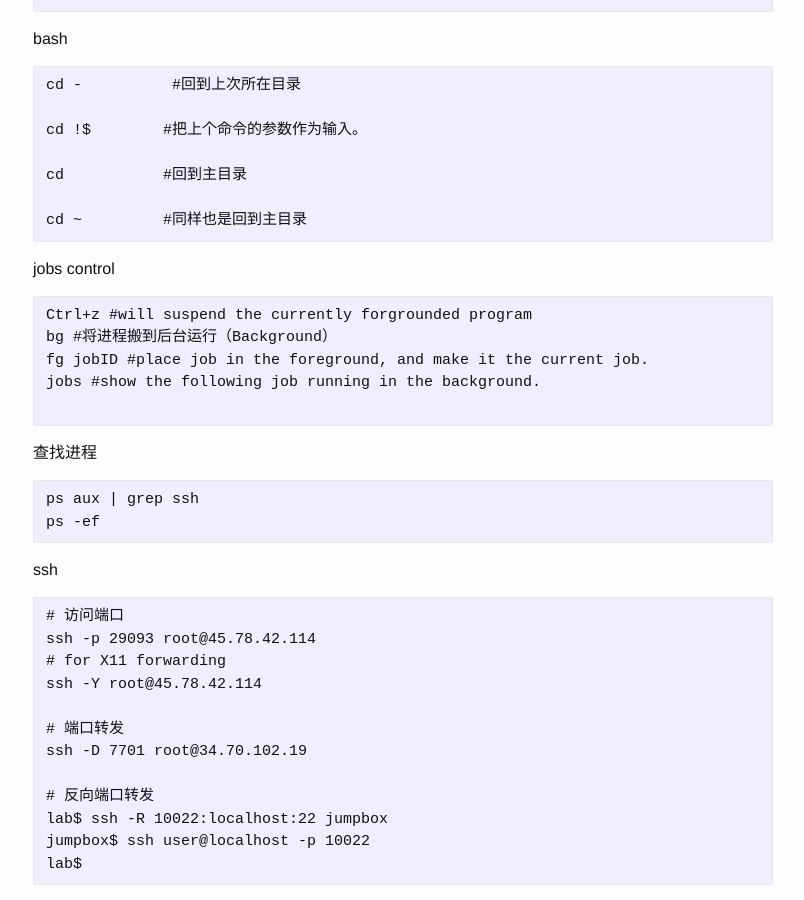
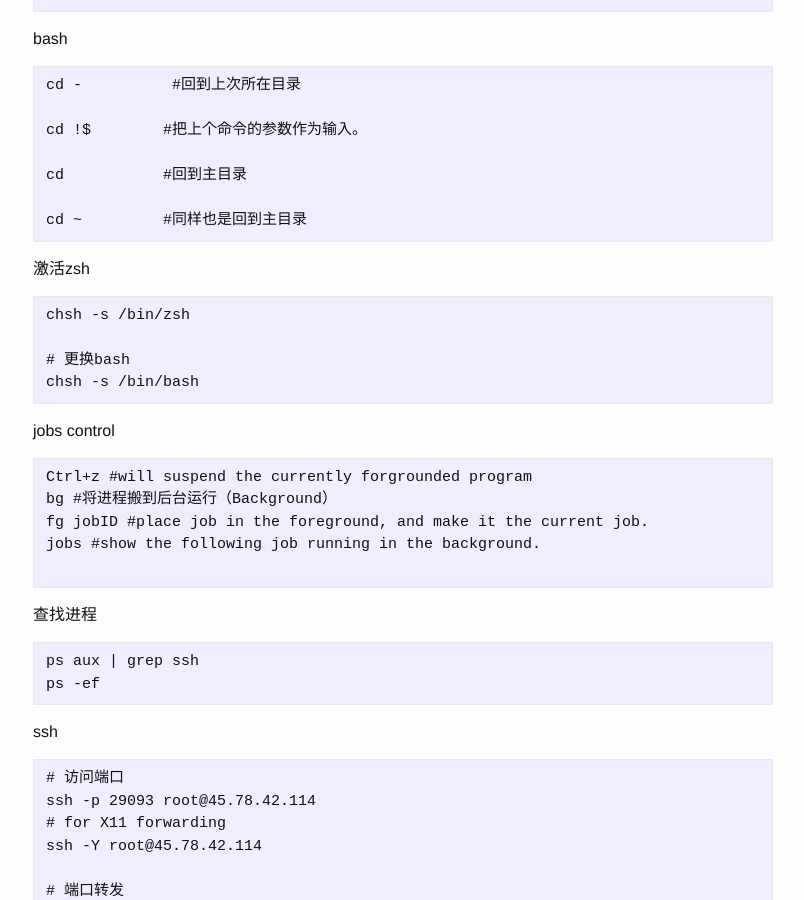
Before and after one commit to josephstalin117/josephstalin117.github.io, a Jekyll site: the page built from _posts/2016-07-03-mac.markdown, in a window 1280 px wide and 900 px high, scrolled down 1325 px. Shown: the whole window, without its empty margins (237-1041 px from the left). Built offline with Jekyll 4.4.1, drawn with Linux system fonts in a browser that asks for light colours.

Commit message:
update zsh

````diff
--- a/_posts/2016-07-03-mac.markdown
+++ b/_posts/2016-07-03-mac.markdown
@@ -72,6 +72,14 @@ cd !$        #把上个命令的参数作为输入。
 cd           #回到主目录
 
 cd ~         #同样也是回到主目录
+```
+
+激活zsh
+```
+chsh -s /bin/zsh
+
+# 更换bash
+chsh -s /bin/bash
 ```
 
 jobs control
````
